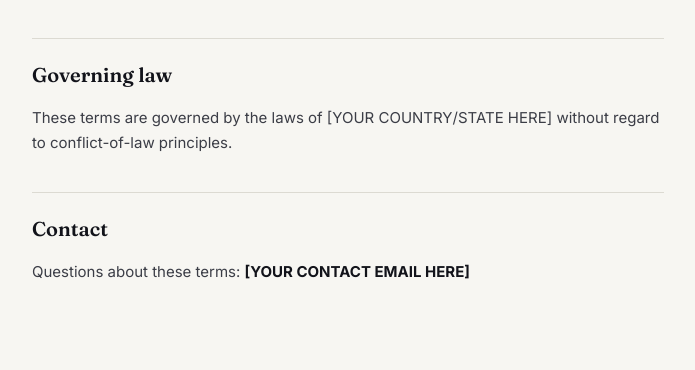
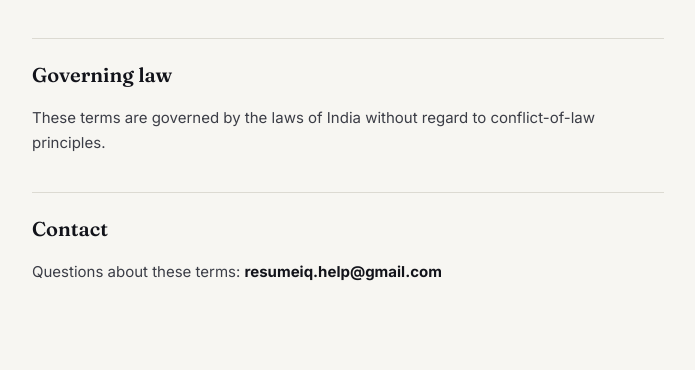
Before and after one commit to kamalfarooki/resumeiq, a Flask app: page /terms in a window 1280 px wide. Shown: the part 1697-2067 px from the top of the page, without its empty margins (292-987 px from the left). Run offline with Flask 3, Linux system fonts and the light colour scheme.

Commit message:
Fill in contact email and governing law

```diff
--- a/templates/about.html
+++ b/templates/about.html
@@ -20,7 +20,7 @@
   </ul>
 
   <h2>Get in touch</h2>
-  <p>Found a bug, have feedback, or want to suggest a professional domain we don't cover yet? Reach out: <strong>[YOUR CONTACT EMAIL HERE]</strong></p>
+  <p>Found a bug, have feedback, or want to suggest a professional domain we don't cover yet? Reach out: <strong>resumeiq.help@gmail.com</strong></p>
 
   <p>For anything about how your data is handled, see our <a href="{{ url_for('privacy') }}">Privacy Policy</a>.</p>
 </section>
--- a/templates/privacy.html
+++ b/templates/privacy.html
@@ -40,6 +40,6 @@
   <p>If this policy changes in a way that matters, we'll update the date at the top of this page.</p>
 
   <h2>Contact</h2>
-  <p>Questions about this policy or your data: <strong>[YOUR CONTACT EMAIL HERE]</strong></p>
+  <p>Questions about this policy or your data: <strong>resumeiq.help@gmail.com</strong></p>
 </section>
 {% endblock %}
--- a/templates/terms.html
+++ b/templates/terms.html
@@ -35,9 +35,9 @@
   <p>We may update these terms as the service changes. Continued use after an update means you accept the revised terms.</p>
 
   <h2>Governing law</h2>
-  <p>These terms are governed by the laws of [YOUR COUNTRY/STATE HERE] without regard to conflict-of-law principles.</p>
+  <p>These terms are governed by the laws of India without regard to conflict-of-law principles.</p>
 
   <h2>Contact</h2>
-  <p>Questions about these terms: <strong>[YOUR CONTACT EMAIL HERE]</strong></p>
+  <p>Questions about these terms: <strong>resumeiq.help@gmail.com</strong></p>
 </section>
 {% endblock %}
```
